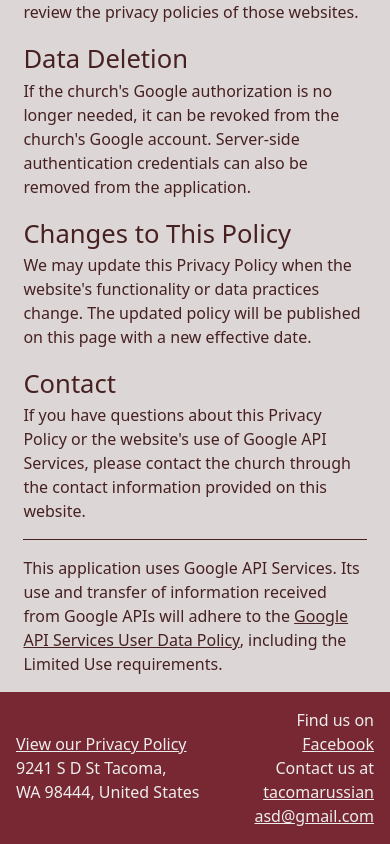
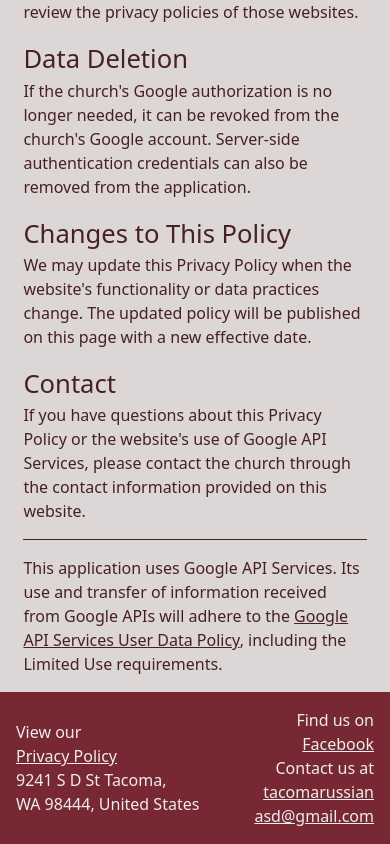
Before and after one commit to glavavlada/TacomaASDWebsite, a Next.js app in the folder my-church-site/: page /Privacy in a window 390 px wide. Shown: the part 2427-3271 px from the top of the page. Built offline with nearby package versions, Linux system fonts and the light colour scheme.

Commit message:
added privacy policy link translation

```diff
--- a/my-church-site/src/components/Footer.tsx
+++ b/my-church-site/src/components/Footer.tsx
@@ -17,12 +17,15 @@ export default function Footer() {
     <footer className="p-4 bg-[var(--main)] flex justify-between gap-10 items-center">
       {/* left side */}
       <div className="text-left">
-        <Link
-          href="/Privacy"
-          className={"link"}
-        >
-          View our Privacy Policy
-        </Link>
+        <p>
+          {t.footer.privacyMessage} {" "}<br className="sm:hidden" />
+          <Link
+            href="/Privacy"
+            className="link">
+            {t.footer.privacyLink}
+          </Link>
+        </p>
+
         <p>9241 S D St Tacoma, <br className="sm:hidden" />WA 98444, United States</p>
       </div>
 
--- a/my-church-site/src/locale/en/footer.json
+++ b/my-church-site/src/locale/en/footer.json
@@ -1,5 +1,7 @@
 {
   "footer": {
+    "privacyMessage": "View our",
+    "privacyLink": "Privacy Policy",
     "facebook": "Find us on",
     "email": "Contact us at"
   }
--- a/my-church-site/src/locale/ru/footer.json
+++ b/my-church-site/src/locale/ru/footer.json
@@ -1,5 +1,7 @@
 {
   "footer": {
+    "privacyMessage": "Ознакомьтесь с нашей",
+    "privacyLink": "Политикой Конфиденциальности",
     "facebook": "Найдите нас на",
     "email": "Свяжитесь с нами по"
   }
--- a/my-church-site/src/locale/ru/privacy.json
+++ b/my-church-site/src/locale/ru/privacy.json
@@ -1,5 +1,5 @@
 {
-  "title": "Политика конфиденциальности",
+  "title": "Политика Конфиденциальности",
   "lastUpdated": "Последнее обновление: 10 сентября 2026 года",
   "intro": "Настоящая Политика конфиденциальности объясняет, как веб-сайт Tacoma ASD Church использует информацию и сервисы Google API.",
   "sections": [
```
